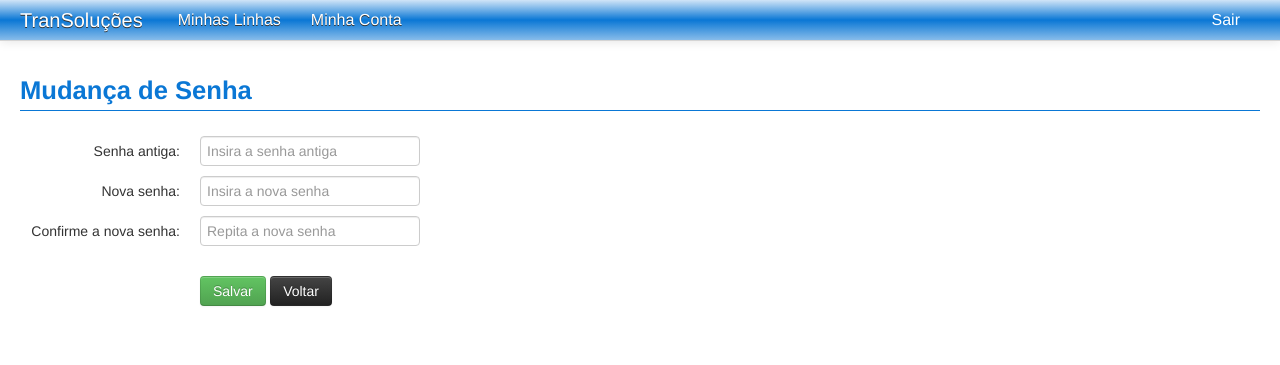
After one commit to lucas-nadalutti/site-ihm, a PHP site: page /mudanca-senha.html in a window 1280 px wide. The commit adds this page. Shown: the top 365 px of the page. Run offline with PHP 8.4, Linux system fonts and the light colour scheme.

Commit message:
Adicionando paginas de senha

```diff
--- a/css/style.css
+++ b/css/style.css
@@ -24,6 +24,11 @@ p.success {
 	color: #090;
 	font-size: 24px;
 	text-align: center;
+}
+
+p.subtitle {
+	font-size:11px;
+	margin-left:120px;
 }
 
 label.blue-text {
--- a/index.html
+++ b/index.html
@@ -15,7 +15,7 @@
           <div class="nav-collapse collapse">
             <div class="navbar-text pull-right">
               <form id="login-form" class="form-inline" action="minhas-linhas.html" autocomplete="off">
-              	<a class="white spaced" href="#">Esqueci minha senha</a>
+              	<a class="white spaced" href="esqueci-senha.html">Esqueci minha senha</a>
                   <input class="input-small" type="text" placeholder="Login" required>
                   <input class="input-small" type="password" placeholder="Senha" required>
                   <button type="submit" class="btn btn-default btn-small">Login</button>
--- /dev/null
+++ b/mudanca-senha.html
@@ -0,0 +1,66 @@
+<!DOCTYPE html PUBLIC "-//W3C//DTD XHTML 1.0 Transitional//EN" "http://www.w3.org/TR/xhtml1/DTD/xhtml1-transitional.dtd">
+<html xmlns="http://www.w3.org/1999/xhtml">
+    <head>
+        <meta http-equiv="Content-Type" content="text/html; charset=utf-8" />
+        <title>Projeto IHM</title>
+        <link href="css/bootstrap.css" rel="stylesheet">
+        <link href="css/style.css" rel="stylesheet">
+    </head>
+
+    <body>
+    <div class="navbar navbar-fixed-top">
+      <div class="navbar-inner">
+        <div class="container-fluid">
+          <a class="brand" href="minhas-linhas.html">TranSoluções</a>
+          <div class="nav-collapse collapse">
+          <div class="navbar-text pull-right">
+              	<a class="white spaced" href="index.html">Sair</a>
+            </div>
+            <ul class="nav">
+              <li><a href="minhas-linhas.html">Minhas Linhas</a></li>
+              <li><a href="perfil.html">Minha Conta</a></li>
+            </ul>
+          </div><!--end nav-collapse -->
+        </div>
+      </div>
+    </div>
+     <div class="container-fluid">
+
+     <h1>Mudança de Senha</h1>
+
+<form class="form-horizontal" action="perfil.html" autocomplete="off">
+
+  <div class="control-group">
+    <label class="control-label" for="senha-antiga">Senha antiga:</label>
+    <div class="controls">
+      <input type="text" id="usuario" placeholder="Insira a senha antiga" required>
+    </div>
+  </div>
+
+  <div class="control-group">
+    <label class="control-label" for="senha-nova">Nova senha:</label>
+    <div class="controls">
+      <input type="password" id="senha" placeholder="Insira a nova senha" required>
+    </div>
+  </div>
+
+  <div class="control-group">
+    <label class="control-label" for="senha-nova-confirmacao">Confirme a nova senha:</label>
+    <div class="controls">
+      <input type="password" id="senha" placeholder="Repita a nova senha" required>
+    </div>
+  </div>
+
+  <br>
+
+  <div class="control-group">
+    <div class="controls">
+    	<button type="submit" class="btn btn-success">Salvar</button>
+        <a class="btn btn-inverse" href="perfil.html">Voltar</a>
+    </div>
+  </div>
+</form>
+
+</div>
+    </body>
+</html>
--- a/perfil.html
+++ b/perfil.html
@@ -35,7 +35,7 @@
     <label class="control-label" for="usuario">Usuário:</label>
     <div class="controls">
       <input type="text" id="usuario" class="input-large" value="Usuário" disabled>
-      <a href="#" class="spaced">Quero mudar minha senha</a>
+      <a href="mudanca-senha.html" class="spaced">Quero mudar minha senha</a>
     </div>
   </div>
 
```
Also changed, not shown: esqueci-senha.html (added, +45 -0 lines).
